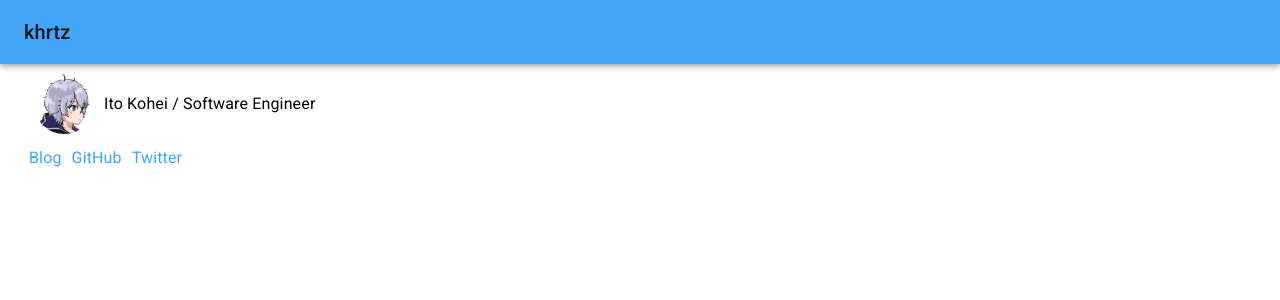
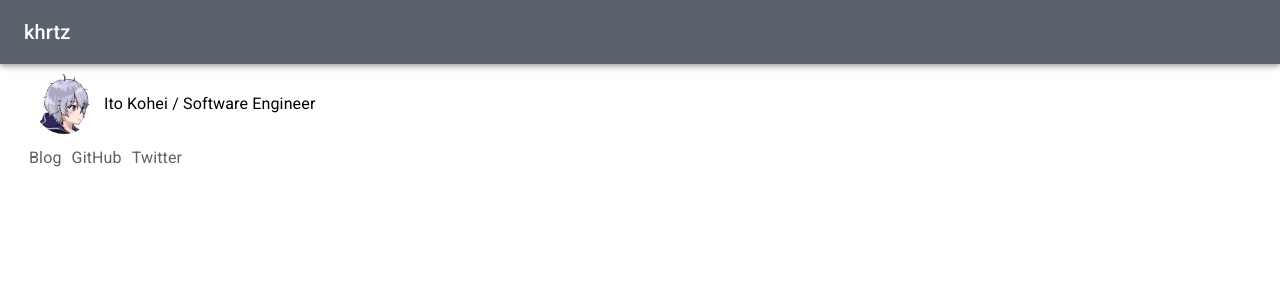
Before and after one commit to khrtz/my-portal, a React app: page / in a window 1280 px wide. Shown: the top 300 px of the page. Built offline with nearby package versions, Linux system fonts and the light colour scheme.

Commit message:
Add custom theme

```diff
--- a/package.json
+++ b/package.json
@@ -19,6 +19,7 @@
   "devDependencies": {
     "@types/react": "^16.8.19",
     "copy-webpack-plugin": "^5.0.3",
+    "json-loader": "^0.5.7",
     "ts-loader": "^6.0.1",
     "typescript": "^3.4.5",
     "webpack": "^4.32.2",
--- a/src/components/home/home.tsx
+++ b/src/components/home/home.tsx
@@ -20,7 +20,7 @@ function SimpleAppBar() {
     <div className={classes.root}>
       <AppBar position="static" color="primary">
         <Toolbar>
-          <Typography variant="h6" color="inherit">
+          <Typography variant="h6" color="initial">
             khrtz
           </Typography>
         </Toolbar>
--- a/src/components/links/links.tsx
+++ b/src/components/links/links.tsx
@@ -20,7 +20,7 @@ export const Links: React.SFC<Props> = ({
   return (
     <div>
       <Profile />
-      <Typography color={'secondary'} variant={'subtitle1'}>
+      <Typography color='secondary' variant={'subtitle1'}>
         <Link href="https://blog.khrtz.xyz" className={classes.link}>Blog</Link>
         <Link href="https://github.com/khrtz" className={classes.link}>GitHub</Link>
         <Link href="https://twitter.com/khrtz" className={classes.link}>Twitter</Link>
--- /dev/null
+++ b/src/components/theme/index.ts
@@ -0,0 +1,30 @@
+import { createMuiTheme } from '@material-ui/core/styles';
+// 使ったツール
+// https://react-theming.github.io/create-mui-theme/
+// https://material.io/tools/color/#!/?view.left=0&view.right=1&primary.color=59626b&secondary.color=709ad1
+
+// theme.jsonはバックアップ。色が必要になったらここから追加する。
+
+const palette = {
+  "primary": {
+    "main": "#59626b",
+    "light": "rgb(122, 129, 136)",
+    "dark": "rgb(62, 68, 74)",
+    "contrastText": "#fff"
+  },
+  "secondary": {
+    "main": "#709ad1",
+    "light": "rgb(140, 174, 218)",
+    "dark": "rgb(78, 107, 146)",
+    "contrastText": "rgba(0, 0, 0, 0.87)"
+  },
+  "text": {
+    "primary": "rgba(0, 0, 0, 0.87)",
+    "secondary": "rgba(0, 0, 0, 0.54)",
+    "disabled": "rgba(0, 0, 0, 0.38)",
+    "hint": "rgba(0, 0, 0, 0.38)"
+  },
+  "divider": "rgba(0, 0, 0, 0.12)"
+};
+
+export const khrtzTheme = createMuiTheme({palette});
--- a/src/components/style/theme.json
+++ b/src/components/theme/theme.json
@@ -186,10 +186,10 @@
     },
     "divider": "rgba(0, 0, 0, 0.12)",
     "secondary": {
-      "light": "#ff4081",
-      "main": "#f50057",
-      "dark": "#c51162",
-      "contrastText": "#fff"
+      "main": "#709ad1",
+      "light": "rgb(140, 174, 218)",
+      "dark": "rgb(78, 107, 146)",
+      "contrastText": "rgba(0, 0, 0, 0.87)"
     },
     "common": { "black": "#000", "white": "#fff" },
     "error": {
@@ -208,11 +208,11 @@
       "active": "rgba(0, 0, 0, 0.54)"
     },
     "primary": {
-      "main": "#42A5F5",
-      "light": "rgb(103, 183, 247)",
-      "dark": "rgb(46, 115, 171)",
-      "contrastText": "rgba(0, 0, 0, 0.87)"
+      "main": "#59626b",
+      "light": "rgb(122, 129, 136)",
+      "dark": "rgb(62, 68, 74)",
+      "contrastText": "#fff"
     }
   },
-  "themeName": "Picton Blue Razzmatazz Crow"
+  "themeName": "Shuttle Gray Danube Kultarr"
 }
--- a/src/index.tsx
+++ b/src/index.tsx
@@ -2,15 +2,10 @@ import * as React from 'react';
 import * as ReactDOM from 'react-dom';
 import { Home } from './components/home';
 import { ThemeProvider } from '@material-ui/styles';
-import { createMuiTheme } from '@material-ui/core/styles';
-
-
-// TODO: create custom palette
-const palette = { primary: { main: '#42A5F5' } };
-const theme = createMuiTheme({ palette });
+import { khrtzTheme } from './components/theme';
 
 ReactDOM.render((
-  <ThemeProvider theme={theme}>
+  <ThemeProvider theme={khrtzTheme}>
     <Home />
   </ThemeProvider>
 ), document.getElementById('app'));
--- a/webpack.config.js
+++ b/webpack.config.js
@@ -35,7 +35,12 @@ module.exports = {
           }
         ]
       },
-    ]
+      {
+        test: /\.json$/,
+        loader: "json-loader",
+        type: "javascript/auto"
+      }
+    ],
   },
   plugins: [
     new CopyPlugin([
```
Also changed, not shown: 1 other file (tests, documents, lock files or other folders).
